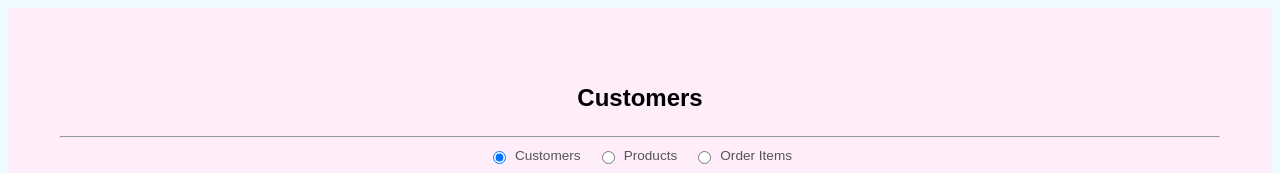
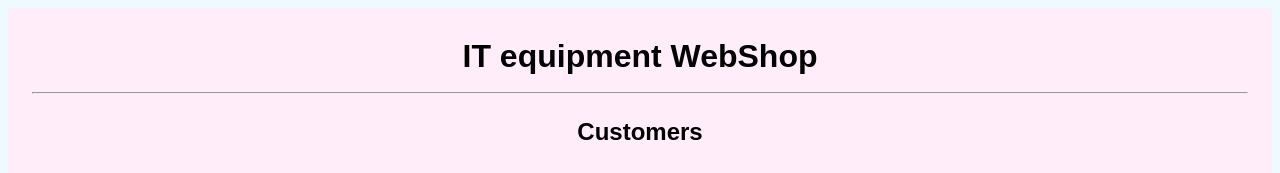
Before and after one commit to berislav-vidakovic/WebShop, a React (Vite) app: page / in a window 1280 px wide. Shown: the top 173 px of the page. Built offline with nearby package versions, Linux system fonts and the light colour scheme; no server answers.

Commit message:
Edit order GraphQL mutation - updated OrderItem interface

```diff
--- a/src/App.tsx
+++ b/src/App.tsx
@@ -44,9 +44,8 @@ function App() {
   const [showCreateDialog, setShowCreateDialog] = useState(false);
   const [showEditDialog, setShowEditDialog] = useState(false);
 
-  const [selectedCustomerId, setSelectedCustomerId] = useState<number | null>(null);
-  const [selectedProductId, setSelectedProductId] = useState<number | null>(null);
-  const [draftItems, setDraftItems] = useState<OrderDraftItem[]>([]);
+  // Edit order - related states
+
 
   const rowsPerPage = 5;
 
@@ -136,8 +135,9 @@ function App() {
  return (
     <div className="app">
       <div>
+        <h1>IT equipment WebShop</h1>
+        <hr />
         <h2>{currentTable}</h2>
-        <hr />
 
         {/* Radio buttons */}
         <Selector
--- a/src/dialogs/PlaceOrder.tsx
+++ b/src/dialogs/PlaceOrder.tsx
@@ -20,9 +20,9 @@ export const PlaceOrderDialog = ({
   initialCustomerId?: number;
   initialItems?: OrderDraftItem[];
 }) => {
-  const [customerId, setCustomerId] = useState<number | null>(null);
+  const [customerId, setCustomerId] = useState<number | null>(initialCustomerId ?? null);
   const [productId, setProductId] = useState<number | null>(null);
-  const [items, setItems] = useState<OrderDraftItem[]>([]);
+  const [items, setItems] = useState<OrderDraftItem[]>(initialItems as OrderDraftItem[] ?? []);
 
   const addItem = () => {
     if (!productId) return;
--- a/src/graphQL/queries.ts
+++ b/src/graphQL/queries.ts
@@ -44,7 +44,7 @@ export const fetchOrderItems = async (): Promise<OrderItem[]> => {
 
 
     const data: OrderItem[] = json.data.order_details_v.map((od: any) => ({
-      id: od.order_id,
+      orderId: od.order_id,
       customer: od.customer,
       product: od.product,
       quantity: od.quantity,
--- a/src/interfaces.ts
+++ b/src/interfaces.ts
@@ -21,7 +21,7 @@ export interface OrderView{
 }
 
 export interface OrderItem{
-  id: number,
+  orderId: number,
   customer: string,
   product: string,
   quantity: number,
--- a/src/style.css
+++ b/src/style.css
@@ -13,7 +13,7 @@
 #root {
   max-width: 1280px;
   margin: 0 auto;
-  padding: 2rem;
+  padding: 1rem;
   text-align: center;
   font-family: system-ui, Avenir, Helvetica, Arial, sans-serif;
   line-height: 1.5;
@@ -21,6 +21,14 @@
   background-color: var(--color3);
 }
 
+.app h1 {
+  margin-top: 0;
+  margin-bottom: 12px;
+}
+
+.app {
+  margin-top: 0;
+}
 
 body {
   background-color: var(--color4);
@@ -29,7 +37,7 @@ body {
 
 /*    App settings */
 .app {
-  padding: 20px;
+  padding: 8px;
   font-family: sans-serif;
 }
 
--- a/src/tables/Orders.tsx
+++ b/src/tables/Orders.tsx
@@ -22,8 +22,8 @@ export const OrderItems = ({
               </thead>
               <tbody>
                 {paginatedOrders.map(oi => (
-                  <tr key={oi.id + oi.product} className={oi.id % 2 !== 0 ? "odd-row" : ""}>
-                    <td className="cell-center" style={{ width: `${columnWidthsOrders[0]}ch` }}>{oi.id}</td>
+                  <tr key={oi.orderId + oi.product} className={oi.orderId % 2 !== 0 ? "odd-row" : ""}>
+                    <td className="cell-center" style={{ width: `${columnWidthsOrders[0]}ch` }}>{oi.orderId}</td>
                     <td style={{ width: `${columnWidthsOrders[1]}ch` }}>{oi.customer}</td>
                     <td className="cell-center" style={{ width: `${columnWidthsOrders[2]}ch` }}>{oi.product}</td>
                     <td className="cell-center" style={{ width: `${columnWidthsOrders[3]}ch` }}>{oi.quantity}</td>
--- a/src/utils.ts
+++ b/src/utils.ts
@@ -1,3 +1,4 @@
+import type { OrderItem, OrderDraftItem } from './interfaces'
 
 export function numToString(n: number){
   return n.toLocaleString('en-US', {
@@ -9,3 +10,7 @@ export function numToString(n: number){
 export function strToNum(s: string) {
      return Number(s.replace(/,/g, ''));
 }
+
+export function mapOrderItems(items: OrderItem[]){
+
+}
--- a/src/views.ts
+++ b/src/views.ts
@@ -33,9 +33,9 @@ export const getTableView = (
       Math.max(...products.map(p => String(p.priceUSD).length), "Price USD".length ),
     ];
   } else if (table === "Orders") {
-    sorted = [...orderItems].sort((a,b) => a.id - b.id);
+    sorted = [...orderItems].sort((a,b) => a.orderId - b.orderId);
     columnWidths = [
-      Math.max(...orderItems.map(o => String(o.id).length), "Order ID".length ),
+      Math.max(...orderItems.map(o => String(o.orderId).length), "Order ID".length ),
       Math.max(...orderItems.map(o => o.customer.length), "Customer".length ),
       Math.max(...orderItems.map(o => o.product.length), "Product".length ),
       Math.max(...orderItems.map(o => String(o.quantity).length), "Quantity".length ),
```
